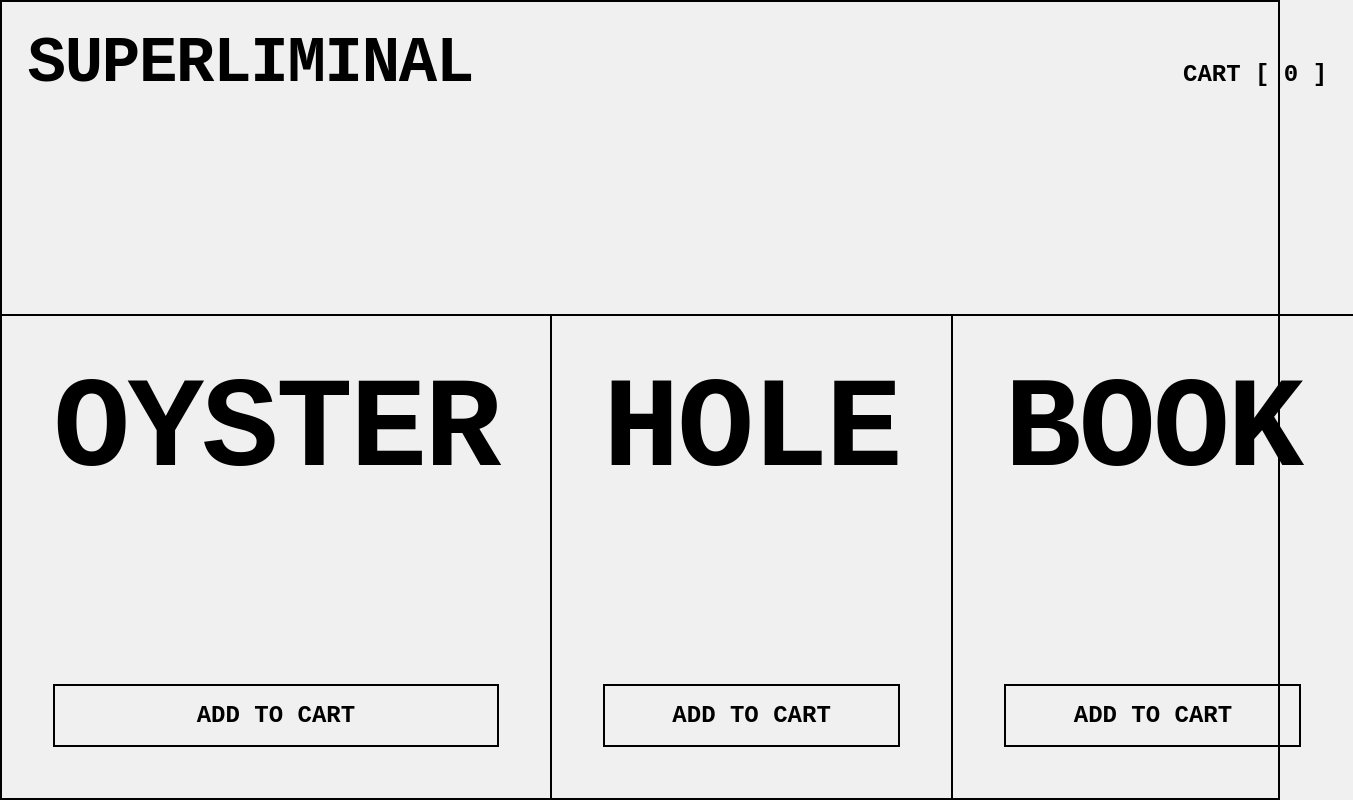
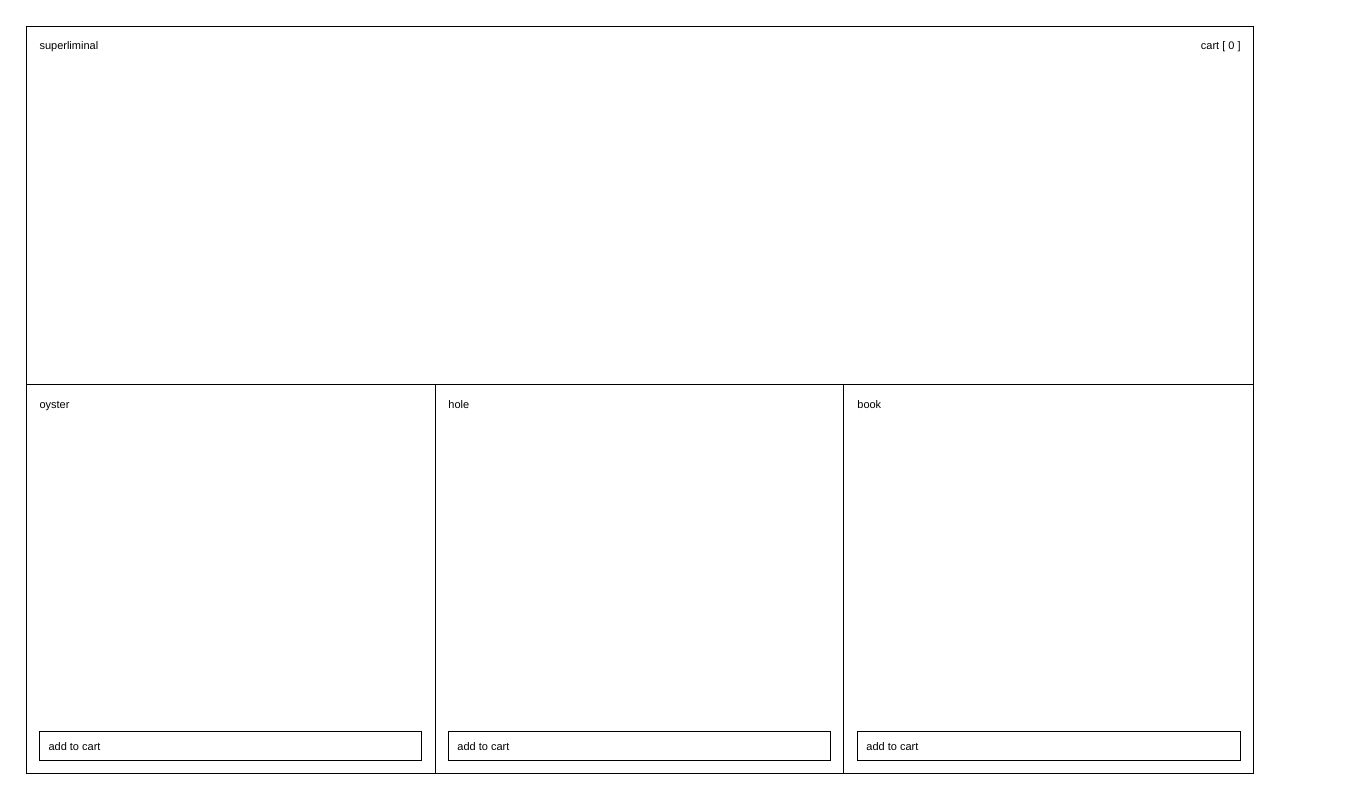
Before and after one commit to gabrielmilesfreeman/Superliminal-web, a plain HTML site: page index.html in a window 1280 px wide. Shown: the whole page, 1353 px wide, since content can reach past the window. Drawn offline with Linux system fonts and the light colour scheme.

Commit message:
Update index.html

```diff
--- a/index.html
+++ b/index.html
@@ -3,56 +3,54 @@
 <head>
     <meta charset="UTF-8">
     <meta name="viewport" content="width=device-width, initial-scale=1.0">
-    <title>SUPERLIMINAL // FRAGRANCE</title>
+    <title>superliminal // fragrance</title>
     <style>
-        /* CSS Reset & Utilitarian Foundations */
+        /* CSS Reset & Typographic Foundations */
         * { box-sizing: border-box; }
         body {
-            background-color: #f0f0f0; /* Off-white / concrete */
-            color: #000;
-            font-family: "Courier New", Courier, monospace; /* Monospaced for industrial feel */
+            background-color: #ffffff;
+            color: #000000;
+            font-family: "Helvetica Neue", Helvetica, Arial, sans-serif;
+            font-size: 11px;
+            font-weight: normal;
             margin: 0;
-            padding: 0;
-            text-transform: uppercase;
+            padding: 2vw;
+            text-transform: lowercase;
         }
 
         /* Grid Layout */
         .wrapper {
             display: grid;
             grid-template-columns: repeat(3, 1fr);
-            min-height: 100vh;
-            border: 2px solid #000; /* Exposed structure */
+            min-height: calc(100vh - 4vw);
+            border: 1px solid #000;
         }
 
         header {
             grid-column: 1 / -1;
             display: flex;
             justify-content: space-between;
-            align-items: baseline;
-            padding: 2vw;
-            border-bottom: 2px solid #000;
+            align-items: flex-start;
+            padding: 1vw;
+            border-bottom: 1px solid #000;
         }
 
         h1 {
-            font-size: clamp(2rem, 5vw, 4rem);
+            font-size: 11px;
+            font-weight: normal;
             margin: 0;
-            letter-spacing: -0.1vw;
-            font-weight: 900;
         }
 
         .cart-status {
-            font-size: 1.5rem;
-            font-weight: bold;
             cursor: pointer;
         }
 
         .product {
-            border-right: 2px solid #000;
-            padding: 4vw;
+            border-right: 1px solid #000;
+            padding: 1vw;
             display: flex;
             flex-direction: column;
             justify-content: space-between;
-            text-align: center;
         }
 
         .product:last-child {
@@ -60,51 +58,50 @@
         }
 
         .product-title {
-            font-size: clamp(3rem, 10vw, 8rem);
+            font-size: 11px;
+            font-weight: normal;
             margin: 0;
-            line-height: 1;
-            letter-spacing: -0.2vw;
-            font-weight: 900;
         }
 
         button.add-to-cart {
             width: 100%;
             background: none;
-            color: #000;
-            border: 2px solid #000;
-            padding: 1rem;
+            color: #000000;
+            border: 1px solid #000000;
+            padding: 0.5rem;
             font-family: inherit;
-            font-size: 1.5rem;
-            font-weight: bold;
-            text-transform: uppercase;
+            font-size: 11px;
+            text-transform: lowercase;
             cursor: pointer;
-            transition: all 0.1s;
+            text-align: left;
         }
 
         button.add-to-cart:hover {
-            background: #000;
-            color: #f0f0f0;
+            background: #000000;
+            color: #ffffff;
         }
 
-        /* Cart UI (Minimal overlay) */
+        /* Cart UI */
         #cart-panel {
             display: none;
             position: fixed;
-            top: 0; right: 0; bottom: 0;
-            width: 96vw; max-width: 400px;
-            background: #000; color: #f0f0f0;
-            border-left: 2px solid #f0f0f0;
-            padding: 2rem;
+            top: 2vw; right: 2vw; bottom: 2vw;
+            width: 96vw; max-width: 300px;
+            background: #ffffff;
+            color: #000000;
+            border: 1px solid #000000;
+            padding: 1vw;
             z-index: 100;
         }
         #cart-panel.active { display: block; }
-        .close-cart { cursor: pointer; text-decoration: underline; display: block; margin-bottom: 2rem;}
+        .close-cart { cursor: pointer; display: block; margin-bottom: 2rem; }
 
-        /* Mobile adaptation (Stack columns) */
+        /* Mobile adaptation */
         @media (max-width: 768px) {
             .wrapper { grid-template-columns: 1fr; }
             header { grid-row: 1; grid-column: 1; }
-            .product { border-right: none; border-bottom: 2px solid #000; }
+            .product { border-right: none; border-bottom: 1px solid #000; }
+            .product:last-child { border-bottom: none; }
         }
     </style>
 </head>
@@ -112,32 +109,31 @@
 
     <div class="wrapper">
         <header>
-            <h1>SUPERLIMINAL</h1>
-            <div class="cart-status" onclick="toggleCart()">CART [ <span id="cart-count">0</span> ]</div>
+            <h1>superliminal</h1>
+            <div class="cart-status" onclick="toggleCart()">cart [ <span id="cart-count">0</span> ]</div>
         </header>
 
         <div class="product">
-            <h2 class="product-title">OYSTER</h2>
-            <button class="add-to-cart" onclick="addToCart('OYSTER')">ADD TO CART</button>
+            <h2 class="product-title">oyster</h2>
+            <button class="add-to-cart" onclick="addToCart('oyster')">add to cart</button>
         </div>
 
         <div class="product">
-            <h2 class="product-title">HOLE</h2>
-            <button class="add-to-cart" onclick="addToCart('HOLE')">ADD TO CART</button>
+            <h2 class="product-title">hole</h2>
+            <button class="add-to-cart" onclick="addToCart('hole')">add to cart</button>
         </div>
 
         <div class="product">
-            <h2 class="product-title">BOOK</h2>
-            <button class="add-to-cart" onclick="addToCart('BOOK')">ADD TO CART</button>
+            <h2 class="product-title">book</h2>
+            <button class="add-to-cart" onclick="addToCart('book')">add to cart</button>
         </div>
     </div>
 
-    <!-- Minimal Cart Panel -->
+    <!-- Hidden Cart Panel -->
     <div id="cart-panel">
-        <span class="close-cart" onclick="toggleCart()">[X] CLOSE CART</span>
-        <h3>ORDER SUMMARY</h3>
+        <span class="close-cart" onclick="toggleCart()">[x] close</span>
         <div id="cart-items"></div>
-        <button style="width: 100%; border: 2px solid #f0f0f0; background: none; color: #f0f0f0; padding: 1rem; margin-top: 2rem;" onclick="checkout()">CHECKOUT</button>
+        <button style="width: 100%; border: 1px solid #000000; background: none; color: #000000; padding: 0.5rem; margin-top: 2rem; font-family: inherit; font-size: 11px; text-transform: lowercase; text-align: left; cursor: pointer;" onclick="checkout()">checkout</button>
     </div>
 
     <script>
@@ -157,7 +153,7 @@
         }
 
         function checkout() {
-            alert("A static file cannot process real payments. You must integrate a live payment service.");
+            alert("checkout functionality requires a payment gateway integration.");
         }
     </script>
 </body>
```
